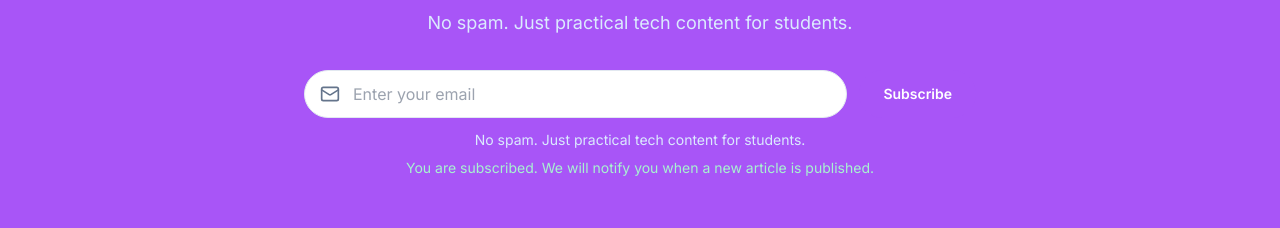
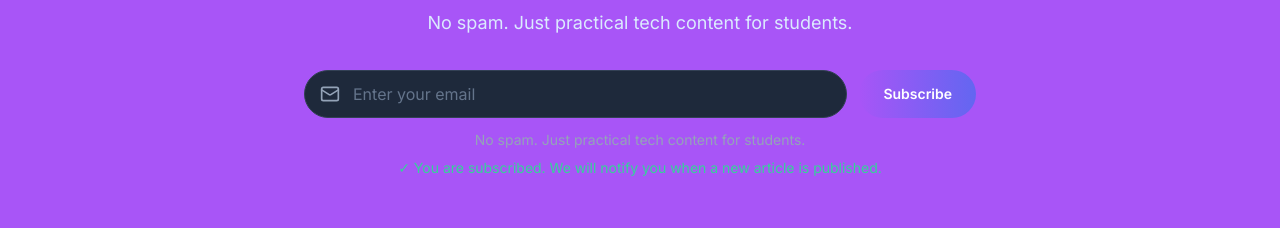
Before and after one commit to Anees511/CodeSafar-Pakistan, a Next.js app: page / in a window 1280 px wide. Both pictures are taken after typing "name@example.com" into the empty fields and a click on the button "Subscribe". Shown: the part 1833-2061 px from the top of the page. Built offline with nearby package versions, Linux system fonts and the light colour scheme; no server answers.

Commit message:
feat: redesign newsletter signup form with brand colors

```diff
--- a/components/NewsletterForm.tsx
+++ b/components/NewsletterForm.tsx
@@ -60,7 +60,7 @@ export default function NewsletterForm({ compact = false }: NewsletterFormProps)
       </label>
       <div className="flex flex-col gap-3 sm:flex-row">
         <div className="relative flex-1">
-          <Mail className="pointer-events-none absolute left-4 top-1/2 h-5 w-5 -translate-y-1/2 text-textMuted dark:text-slate-400" />
+          <Mail className="pointer-events-none absolute left-4 top-1/2 h-5 w-5 -translate-y-1/2 text-ink-400" />
           <input
             id="newsletter-email"
             type="email"
@@ -68,28 +68,28 @@ export default function NewsletterForm({ compact = false }: NewsletterFormProps)
             onChange={(event) => setEmail(event.target.value)}
             placeholder="Enter your email"
             required
-            className="h-12 w-full rounded-full border border-border bg-white pl-12 pr-4 text-base text-textPrimary outline-none ring-primary transition focus:ring-2 dark:border-slate-700 dark:bg-slate-900 dark:text-slate-100"
+            className="h-12 w-full rounded-full border border-ink-700 bg-ink-800 pl-12 pr-4 text-base text-white placeholder:text-ink-500 outline-none ring-brand-500 transition focus:ring-2 focus:border-brand-500"
           />
         </div>
         <button
           type="submit"
           disabled={isSubmitting}
-          className="h-12 rounded-full bg-primary px-6 text-sm font-semibold text-white transition hover:bg-primaryDark disabled:cursor-not-allowed disabled:opacity-70"
+          className="h-12 rounded-full bg-gradient-to-r from-brand-500 to-indigo-500 px-6 text-sm font-semibold text-white transition-all duration-200 hover:from-brand-600 hover:to-indigo-600 hover:scale-[1.03] hover:shadow-lg hover:shadow-brand-500/25 disabled:cursor-not-allowed disabled:opacity-70"
         >
           {isSubmitting ? "Subscribing..." : "Subscribe"}
         </button>
       </div>
 
-      <p className="mt-3 text-sm text-blue-100 dark:text-slate-300">
+      <p className="mt-3 text-sm text-ink-400">
         No spam. Just practical tech content for students.
       </p>
       {status === "success" && (
-        <p className="mt-2 text-sm text-emerald-200">
-          You are subscribed. We will notify you when a new article is published.
+        <p className="mt-2 text-sm text-accent-400">
+          ✓ You are subscribed. We will notify you when a new article is published.
         </p>
       )}
       {status === "error" && (
-        <p className="mt-2 text-sm text-rose-200">
+        <p className="mt-2 text-sm text-rose-400">
           Subscription failed. Please try again.
         </p>
       )}
```
